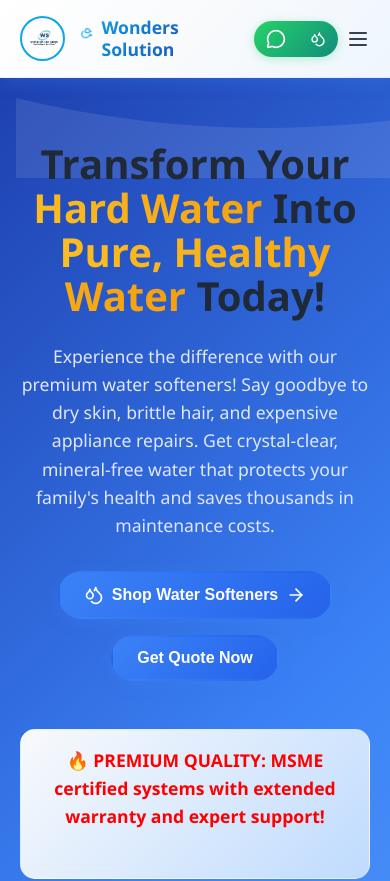
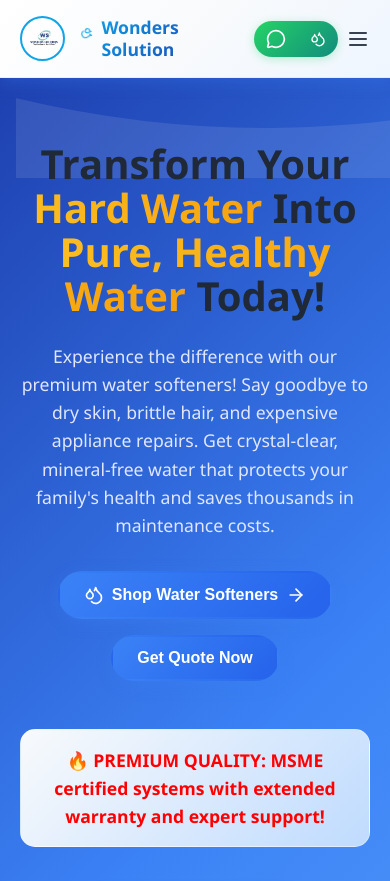
Before and after one commit to Nishij1/Product-landing-Page, a React (Vite) app: page / in a window 390 px wide. Shown: the top 881 px of the page. Built offline with nearby package versions, Linux system fonts and the light colour scheme.

Commit message:
Update App.css

```diff
--- a/src/App.css
+++ b/src/App.css
@@ -597,7 +597,7 @@ p {
 
   /* Ensure proper spacing for mobile header */
   .hero {
-    padding-top: 1rem;
+    padding-top: 0rem;
   }
 
   /* Fix header positioning on mobile */
@@ -1553,7 +1553,6 @@ p {
 
 .urgency-text {
   color: #ff0000;
-  margin-bottom: 2rem;
   font-size: 1.1rem;
   line-height: 1.6;
 }
```
